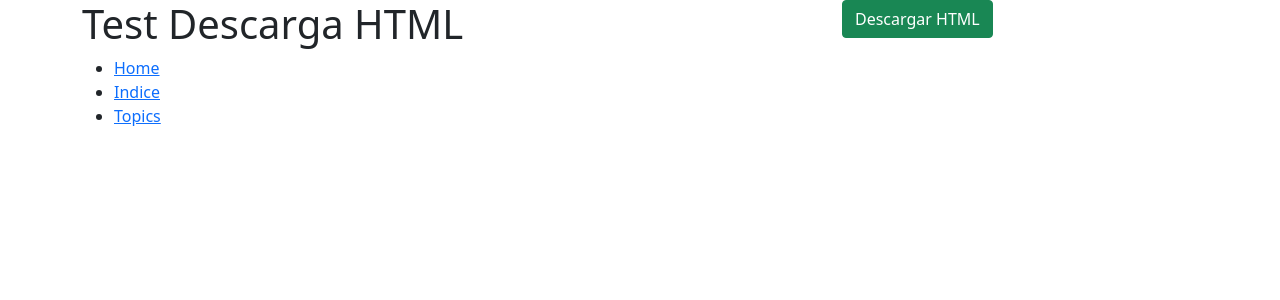
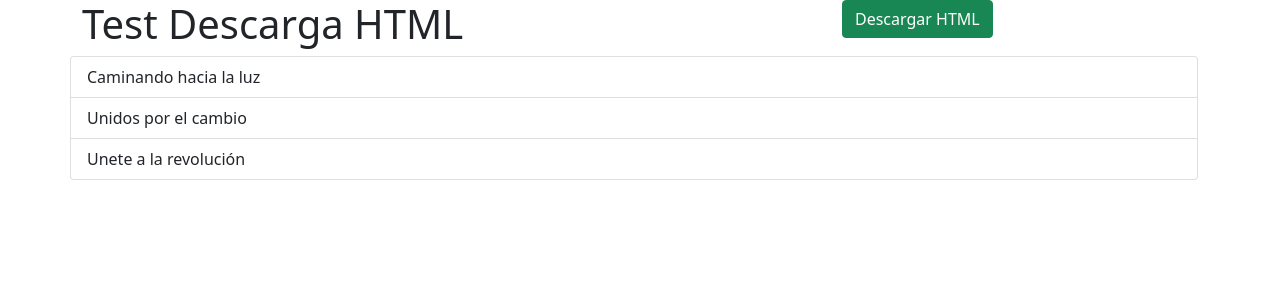
Before and after one commit to producciongespro/editor-html, a React (Create React App) app: page / in a window 1280 px wide. Shown: the top 300 px of the page. Built offline with nearby package versions, Linux system fonts and the light colour scheme.

Commit message:
Imp indice -Cmapero de array revistas para desplegar nombre -imp button con css list-group -Se elimina routing

```diff
--- a/public/data/revistas.json
+++ b/public/data/revistas.json
@@ -1,15 +1,21 @@
 [
     {
+        "id": "1",
+        "nombre": "Caminando hacia la luz",
         "titulo": "<h1> Caminando hacia la luz </h1>",
         "autor": "<p> Pepito Mora </p>",
         "cuerpo": "<strong>Primera parte</strong>  <br> Esta es una prueba <a href='https://www.nacion.com/'> Noticias </a> "
     },
     {
+        "id": "2",
+        "nombre": "Unidos por el cambio",
         "titulo": "<h1> Unidos por el cambio </h1>",
         "autor": "<p> Lola Flores </p>",
         "cuerpo": "<p>Fusce est. Vivamus a tellus. Pellentesque habitant morbi tristique senectus et netus et malesuada fames ac turpis egestas. Proin pharetra nonummy pede. </p>        Mauris et orci. Aenean nec lorem. In porttitor. Donec laoreet nonummy augue.        Suspendisse dui purus, scelerisque at, vulputate vitae, pretium mattis, nunc. Mauris eget neque at sem venenatis eleifend. Ut nonummy. Fusce aliquet pede non pede."
     },
     {
+        "id": "3",
+        "nombre": "Unete a la revolución",
         "titulo": "<h1> Unete a la revolución </h1>",
         "autor": "<p> Enrique Iglesias </p>",
         "cuerpo": "Lorem ipsum dolor sit amet, consectetuer adipiscing elit. Maecenas porttitor congue massa. Fusce posuere, magna sed pulvinar ultricies, purus lectus malesuada libero, sit amet commodo magna eros quis urna. Nunc viverra imperdiet enim. Fusce est. Vivamus a tellus. Pellentesque habitant morbi tristique senectus et netus et malesuada fames ac turpis egestas. Proin pharetra nonummy pede. Mauris et orci. Aenean nec lorem. In porttitor. Donec laoreet nonummy augue. Suspendisse dui purus, scelerisque at, vulputate vitae, pretium mattis, nunc. Mauris eget neque at sem venenatis eleifend. Ut nonummy."
--- a/src/App.js
+++ b/src/App.js
@@ -2,7 +2,7 @@ import { useState, useEffect } from "react";
 import { saveAs } from "file-saver";
 import Visor from "./componentes/Visor";
 import Indice from "./componentes/Indice";
-import { BrowserRouter as Router, Switch, Route, Link } from "react-router-dom";
+
 
 function App() {
   const [revistas, setRevistas] = useState(null);
@@ -45,25 +45,10 @@ function App() {
           </button>
         </div>
       </div>
-        <Router>
-          <ul>
-            <li>
-              <Link to="/">Home</Link>
-            </li>
-            <li>
-              <Link to="/indice">Indice</Link>
-            </li>
-            <li>
-              <Link to="/topics">Topics</Link>
-            </li>
-          </ul>
-
-          <Switch>
-            <Route path="indice">
-              <Indice array={revistas} />
-            </Route>
-          </Switch>
-        </Router>
+          {
+            revistas &&
+            <Indice array = {revistas}  />
+          }
     </div>
   );
 }
--- a/src/componentes/Indice.jsx
+++ b/src/componentes/Indice.jsx
@@ -3,12 +3,13 @@ export default function Indice(props) {
     console.log("recibidas", array);
   return (
     <div className="row">
-      <div className="col-12">
-        <ul>
-          {array.map((item, i) => (
-            <li key={i} > {item.titulo} </li>
+      <div className="col-12 list-group">
+          {array.map((item) => (
+            <button key={item.id} id={item.id} className="list-group-item list-group-item-action" >
+                 {item.nombre}
+            </button>
           ))}
-        </ul>
+
       </div>
     </div>
   );
```
